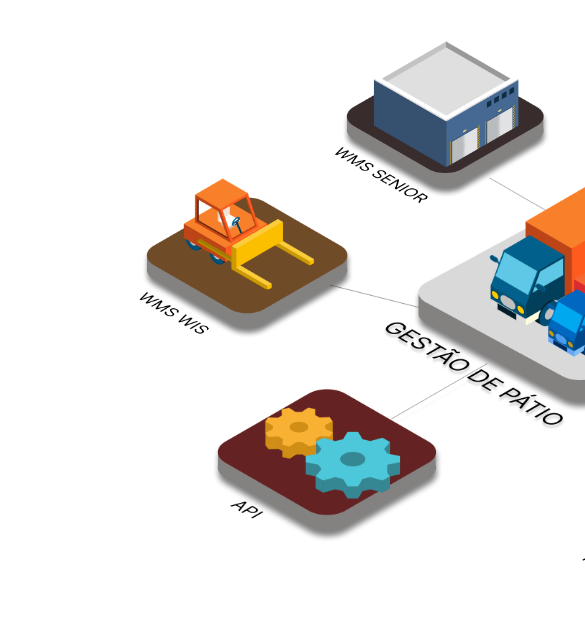
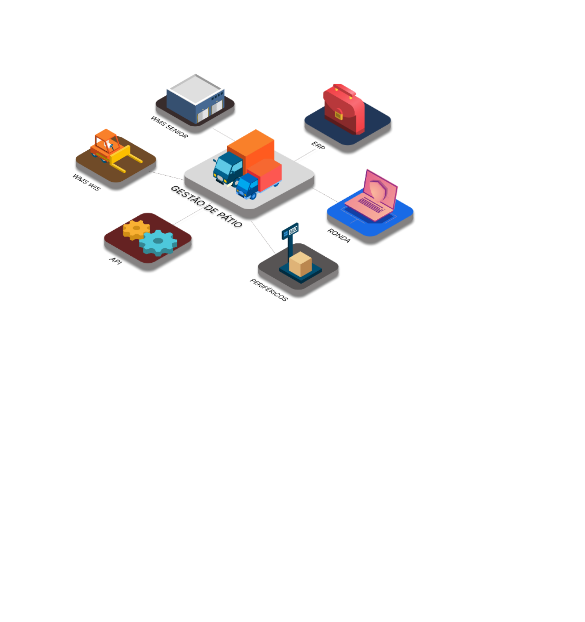
Before and after one commit to Guilherme-Vailatti/fluxo-yms, a plain HTML site: page index.html in a window 390 px wide. Shown: the top 622 px of the page, 585 px wide, since content can reach past the window. Drawn offline with Linux system fonts and the light colour scheme.

Commit message:
Add files via upload

```diff
--- a/style.css
+++ b/style.css
@@ -1,3 +1,121 @@
+
+
+@media(max-width:1999px) {
+
+  .principal-section{
+      transform: scale(0.9);
+      max-width: 100%;
+  }
+
+  }
+
+
+@media(max-width:1699px) {
+
+  .principal-section{
+      transform: scale(0.9);
+      max-width: 100%;
+  }
+
+}
+
+
+
+
+@media(max-height:899px) {
+    .principal-section {
+        transform: scale(0.9);
+    }
+  }
+
+  @media(max-width:1499px) {
+
+    .principal-section{
+        transform: scale(0.9);
+        max-width: 100%;
+    }
+
+  }
+
+
+
+  @media(max-height:699px) {
+    .principal-section
+     {
+        transform: scale(0.8);
+        max-width: 100%;
+    }
+
+
+  }
+
+  @media(max-width:1199px) {
+    .principal-section {
+        transform: scale(0.8);
+        max-width: 100%;
+		margin-left: -70px;
+    }
+
+
+  }
+
+  @media(max-width:1012px) {
+    .principal-section {
+        transform: scale(0.8);
+        max-width: 100%;
+		margin-left: -70px;
+    }
+
+  }
+
+
+  @media(max-width:890px) {
+    .principal-section {
+        transform: scale(0.7);
+        max-width: 100%;
+		margin-left: -170px;
+    }
+
+    .modal-section {
+      transform: scale(0.7);
+      margin-left: -240px;
+      margin-top: -85px;
+    }
+
+    .erp-modal {
+      transform: scale(0.7);
+      margin-left: 30px;
+      margin-top: 8px;
+    }
+
+  }
+
+
+  @media(max-width:690px) {
+    .principal-section {
+        transform: scale(0.5);
+        max-width: 100%;
+		margin-left: -180px;
+    }
+
+    .modal-section {
+      transform: scale(0.6);
+      margin-left: -265px;
+      margin-top: -105px;
+    }
+
+
+  }
+
+  @media(max-width:490px) {
+    .principal-section {
+        transform: scale(0.4);
+        max-width: 100%;
+		margin-left: -100px;
+    }
+
+  }
+
 
 
 .principal-section {
@@ -121,3 +239,75 @@ margin-left: 202px;
   cursor: pointer;
   position: relative;
 }
+
+
+/*
+.modal {
+  display: none;
+  position: relative;
+  top: -40px;
+  left: 340px;
+  transform: translate(-50%, -50%);
+  width: 105px;
+  max-width: 80%;
+  height: 80px;
+  background-color: #fff;
+  box-shadow: 0 0 10px rgba(0, 0, 0, 0.3);
+  border-radius: 5px;
+  padding: 20px;
+  z-index: 1;
+}
+
+.erp-modal {
+  display: none;
+  position: absolute;
+  top: -28px;
+  left: 1040px;
+  transform: translate(-50%, -50%);
+  width: 105px;
+  max-width: 80%;
+  height: 80px;
+  background-color: #fff;
+  box-shadow: 0 0 10px rgba(0, 0, 0, 0.3);
+  border-radius: 5px;
+  padding: 20px;
+  z-index: 1;
+}
+
+.modal-content {
+  position: relative;
+}
+
+.close {
+  position: absolute;
+  top: -30px;
+  right: -5px;
+  font-size: 30px;
+  cursor: pointer;
+}
+
+
+.overlay {
+  display: none;
+  position: fixed;
+  top: 0;
+  left: 0;
+  width: 100%;
+  height: 100%;
+  background-color: rgba(0, 0, 0, 0.5);
+  z-index: 0;
+}
+
+.texto {
+  font-family: system-ui, -apple-system, BlinkMacSystemFont, 'Segoe UI', Roboto, Oxygen, Ubuntu, Cantarell, 'Open Sans', 'Helvetica Neue', sans-serif;
+  font-size: 15px;
+  font-weight: 500;
+  text-decoration:none;
+}
+
+.texto:hover {
+  scale: 1.1;
+}
+
+
+*/
```
